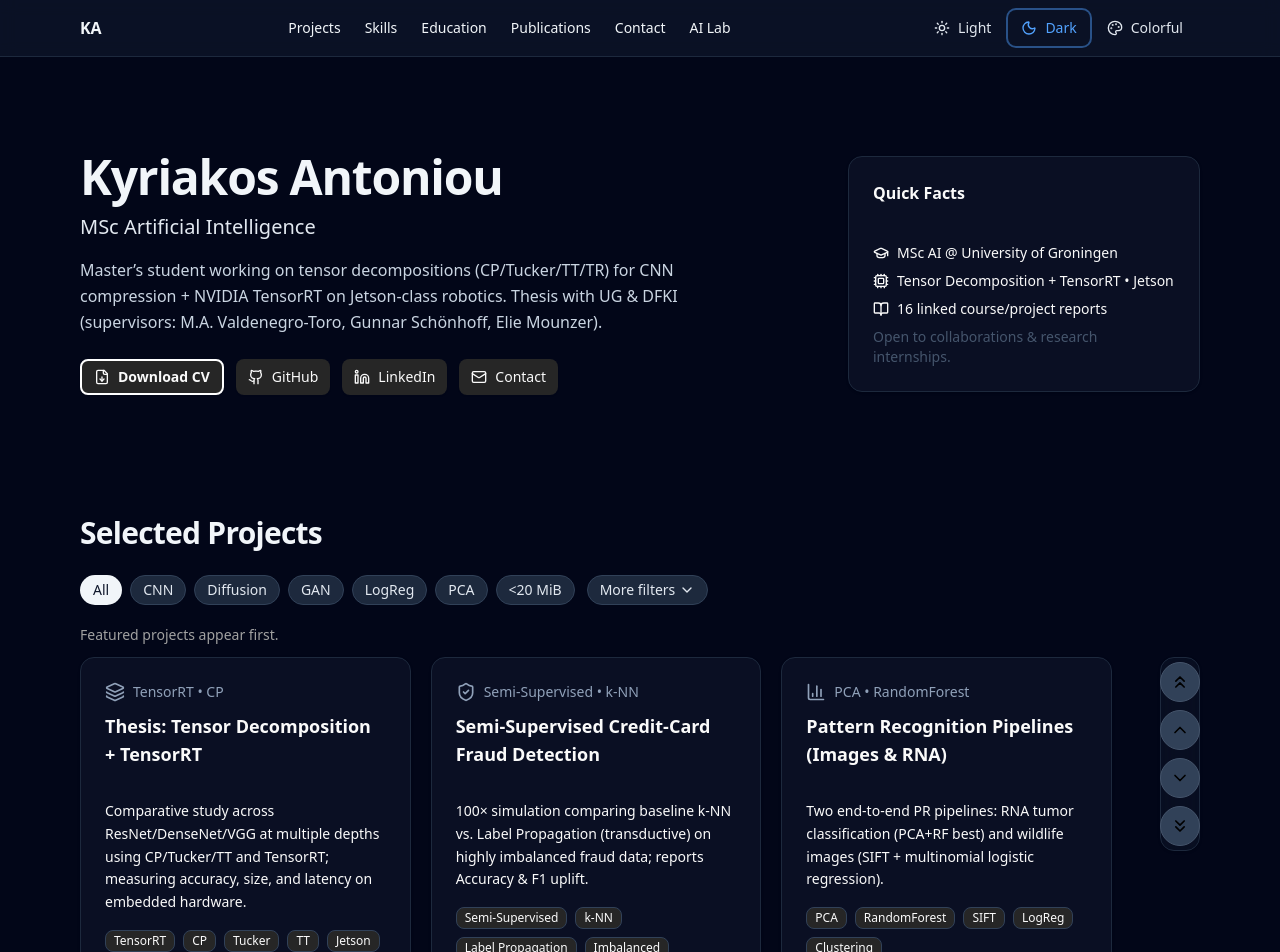
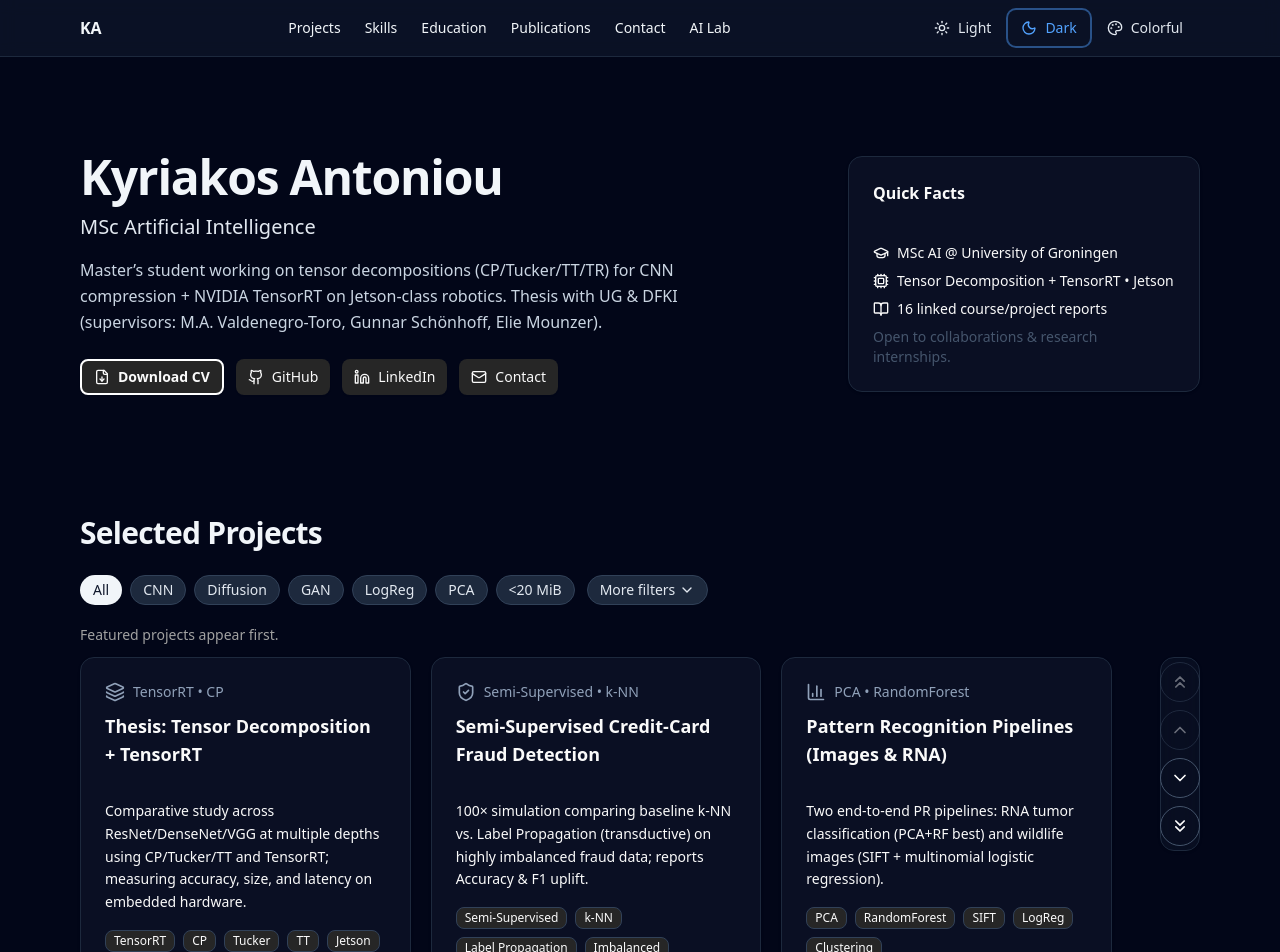
Before and after one commit to UnknownGamerYT/ai-portfolio, a Next.js app: page / in a window 1280 px wide. Shown: the top 952 px of the page. Built offline with nearby package versions, Linux system fonts and the light colour scheme.

Commit message:
Updated rail

```diff
--- a/src/app/page.tsx
+++ b/src/app/page.tsx
@@ -320,116 +320,148 @@ const ProjectCard = ({ p, isColorful = false }: { p: Project; isColorful?: boole
 
 // ---------------- Page ----------------
 export default function Portfolio() {
-  // theming
+  // --- state, refs, memos, effects, and inner components (before markup) ---
+
   type Theme = "light" | "dark" | "colorful";
+  const RAIL_TWEEN_MS = 540; // ← increase for slower (e.g., 600)
+  const RAIL_EASE = "cubic-bezier(0.22,1,0.36,1)"; // try "ease-in-out" for gentler
   const pendingIndexRef = React.useRef<number | null>(null);
   const HEADER_OFFSET = 80;
-  const raf2Ref = React.useRef<number | null>(null);
-  const [showAllTags, setShowAllTags] = React.useState<boolean>(false);
+
+  const [theme, setTheme] = React.useState<Theme>("dark");
+  const [showAllTags, setShowAllTags] = React.useState(false);
   const [selectedTags, setSelectedTags] = React.useState<Set<string>>(new Set());
-  // convenience flag
   const isAll = selectedTags.size === 0;
-  const [visibleCount, setVisibleCount] = React.useState<number>(3);
+  const [visibleCount, setVisibleCount] = React.useState(3);
+  // ⬇️ add these near your other refs/state
+  const railRef = React.useRef<HTMLDivElement | null>(null);
+  const animateNextRef = React.useRef(false);
 
-  // collect & rank tags by frequency (desc), then alphabetically
-  const { topTags, restTags, allTags } = React.useMemo(() => {
+  // ⬇️ helper: set transform + optionally animate
+  const setRailTransform = React.useCallback((y: number, animate: boolean) => {
+    const el = railRef.current;
+    if (!el) return;
+    el.style.transition = animate ? `transform ${RAIL_TWEEN_MS}ms ${RAIL_EASE}` : "transform 0s";
+    el.style.transform = `translate3d(0, ${y}px, 0)`;
+  }, []);
+
+  // collect & rank tags; stable because `projects` is a module constant
+  const { topTags, restTags } = React.useMemo(() => {
     const counts = new Map<string, number>();
     projects.forEach((p) => p.tags.forEach((t) => counts.set(t, (counts.get(t) || 0) + 1)));
-
     const sortedTags = Array.from(counts.entries())
       .sort((a, b) => (b[1] - a[1]) || a[0].localeCompare(b[0]))
       .map(([t]) => t);
-
     const tops = sortedTags.slice(0, 6);
     const rest = sortedTags.slice(6);
-
-    return { topTags: ["All", ...tops], restTags: rest, allTags: ["All", ...sortedTags] };
-  }, [projects]);
+    return { topTags: ["All", ...tops], restTags: rest };
+  }, []);
 
   const sorted = React.useMemo(() => {
     const arr = [...projects];
-    arr.sort((a: Project, b: Project) => Number(!!b.featured) - Number(!!a.featured));
+    arr.sort((a, b) => Number(!!b.featured) - Number(!!a.featured));
     return arr;
-  }, [projects]);
+  }, []);
 
   const shown = React.useMemo(() => {
-    if (selectedTags.size === 0) return sorted; // "All"
-    return sorted.filter((p) => p.tags.some((t) => selectedTags.has(t))); // OR logic
+    if (selectedTags.size === 0) return sorted;
+    return sorted.filter((p) => p.tags.some((t) => selectedTags.has(t)));
   }, [selectedTags, sorted]);
 
   const shownNow = React.useMemo(() => shown.slice(0, visibleCount), [shown, visibleCount]);
   const nextPreview = React.useMemo(() => shown.slice(visibleCount, visibleCount + 3), [shown, visibleCount]);
   const hasMore = shown.length > visibleCount;
-  const [railY, setRailY] = React.useState(0);
-
+      // ⬇️ recompute position, then apply transform
   const syncRailToLast = React.useCallback(() => {
     const lastIdx = Math.max(0, Math.min(visibleCount - 1, shown.length - 1));
+    animateNextRef.current = true; // make the next sync tween from old->new
     const lastEl = document.querySelector<HTMLElement>(`[data-pindex="${lastIdx}"]`);
     const railAnchor = document.getElementById("rail-anchor");
     if (!lastEl || !railAnchor) return;
+    const desired = lastEl.getBoundingClientRect().top - railAnchor.getBoundingClientRect().top;
+    const y = Math.max(0, Math.round(desired));
+    setRailTransform(y, animateNextRef.current);
+    animateNextRef.current = false; // consume the one-shot animation flag
+  }, [visibleCount, shown.length, setRailTransform]);
+  // ONE effect to handle theme toggle, initial/changed syncs, listeners, fonts, fallback
+  React.useEffect(() => {
+  // dark class toggle
+  document.documentElement.classList.toggle("dark", theme === "dark");
 
-    const desired = lastEl.getBoundingClientRect().top - railAnchor.getBoundingClientRect().top;
-    setRailY(Math.max(0, Math.round(desired)));
-  }, [visibleCount, shown.length]);
+  // scroll to first newly visible card (if any)
+  const topIdx = pendingIndexRef.current;
+  if (topIdx != null) {
+    const el = document.querySelector<HTMLElement>(`[data-pindex="${topIdx}"]`);
+    if (el) {
+      window.scrollTo({
+        top: el.getBoundingClientRect().top + window.scrollY - HEADER_OFFSET,
+        behavior: "smooth",
+      });
+    }
+    pendingIndexRef.current = null;
+  }
 
-  React.useLayoutEffect(() => {
-    // place the rail at the correct position on first render
-    syncRailToLast();
-  }, [syncRailToLast]);
+  // rAF-throttled scroll: follow instantly (no tween)
+  let ticking = false, raf1 = 0, raf2 = 0, fallback = 0;
+  const onScroll = () => {
+    if (!ticking) {
+      ticking = true;
+      requestAnimationFrame(() => {
+        // scrolling should NOT tween
+        animateNextRef.current = false;
+        syncRailToLast();
+        ticking = false;
+      });
+    }
+  };
 
-  const [theme, setTheme] = React.useState<Theme>("dark");
+  const syncAfterLayout = () => {
+    cancelAnimationFrame(raf1); cancelAnimationFrame(raf2);
+    raf1 = requestAnimationFrame(() => { raf2 = requestAnimationFrame(syncRailToLast); });
+  };
 
-  React.useEffect(() => {
-    const root = document.documentElement;
-    if (theme === "dark") root.classList.add("dark");
-    else root.classList.remove("dark");
-  }, [theme]);
+  const onResize = () => { animateNextRef.current = false; syncAfterLayout(); };
 
-  React.useEffect(() => {
-    const topIdx = pendingIndexRef.current;
+  window.addEventListener("scroll", onScroll, { passive: true });
+  window.addEventListener("resize", onResize);
+  window.addEventListener("orientationchange", onResize);
 
-    // Scroll PAGE to the first newly visible card (as before)
-    if (topIdx != null) {
-      const topEl = document.querySelector<HTMLElement>(`[data-pindex="${topIdx}"]`);
-      if (topEl) {
-        const top = topEl.getBoundingClientRect().top + window.scrollY - HEADER_OFFSET;
-        window.scrollTo({ top, behavior: "smooth" });
-      }
-    }
+  // avoid font-load jumps
+  (document as unknown as { fonts?: { ready?: Promise<void> } }).fonts?.ready?.then(syncAfterLayout);
 
-    // Try after layout, then again once the smooth scroll settles
-    // (double rAF = next paint; debounced scroll = after motion)
-    const raf1 = requestAnimationFrame(() => {
-      raf2Ref.current = requestAnimationFrame(() => {
-        syncRailToLast();
-      });
-    });
+  // initial + fallback sync
+  syncAfterLayout();
+  fallback = window.setTimeout(syncRailToLast, 450) as unknown as number;
 
-    let debounce: number | undefined;
-    const onScroll = () => {
-      if (debounce) window.clearTimeout(debounce);
-      debounce = window.setTimeout(syncRailToLast, 120);
-    };
-    window.addEventListener("scroll", onScroll, { passive: true });
-
-    const fallback = window.setTimeout(syncRailToLast, 450);
-
-    pendingIndexRef.current = null;
+  return () => {
+    cancelAnimationFrame(raf1); cancelAnimationFrame(raf2);
+    window.removeEventListener("scroll", onScroll);
+    window.removeEventListener("resize", onResize);
+    window.removeEventListener("orientationchange", onResize);
+    if (fallback) clearTimeout(fallback);
+  };
+}, [theme, showAllTags, selectedTags, visibleCount, shown.length, syncRailToLast]);
 
 
-    return () => {
-      cancelAnimationFrame(raf1);
-      if (raf2Ref.current != null) cancelAnimationFrame(raf2Ref.current);
-      raf2Ref.current = null;
 
-      window.removeEventListener("scroll", onScroll);
-      if (debounce) window.clearTimeout(debounce);
-      window.clearTimeout(fallback);
-    };
-  }, [visibleCount, syncRailToLast]);
 
-  // --- Right-side arrow rail (matches filter buttons) ---
+  // --- Right-side arrow rail (no animations; instant re-measure after clicks) ---
   const ArrowRail: React.FC<{ className?: string }> = ({ className = "" }) => {
+    // queue a double-RAF measure after any click that changes layout
+    const raf1 = React.useRef<number | null>(null);
+    const raf2 = React.useRef<number | null>(null);
+    const queueSync = React.useCallback(() => {
+      if (raf1.current) cancelAnimationFrame(raf1.current);
+      if (raf2.current) cancelAnimationFrame(raf2.current);
+      raf1.current = requestAnimationFrame(() => {
+        raf2.current = requestAnimationFrame(syncRailToLast);
+      });
+    }, [syncRailToLast]);
+    React.useEffect(() => () => {
+      if (raf1.current) cancelAnimationFrame(raf1.current);
+      if (raf2.current) cancelAnimationFrame(raf2.current);
+    }, []);
+
     const canStepUpOne = visibleCount > 3;
     const canStepUpAll = visibleCount > 3;
     const canStepDownOne = shown.length > visibleCount;
@@ -443,41 +475,39 @@ export default function Portfolio() {
       cx(
         baseBtn,
         theme === "colorful"
-          ? cx(HERO_BTN, "border-0") // same as selected filter chip
-          : "bg-slate-100 hover:bg-slate-200 border border-slate-300 " +
-            "dark:bg-slate-700 dark:hover:bg-slate-600 dark:border-slate-600",
-        !enabled && "pointer-events-none"
+          ? "bg-transparent border border-white hover:bg-white/10"
+          : "bg-transparent border border-slate-300 hover:bg-slate-200 dark:border-slate-600 dark:hover:bg-slate-700",
+        !enabled && "opacity-40 pointer-events-none"
       );
 
     return (
-      <motion.div
-        layout
+      <div
         className={cx(
           "flex flex-col items-center gap-2 p-1 rounded-xl backdrop-blur",
           theme === "colorful"
-            ? cx(AURORA_SOFT, "border-0 shadow-sm", TXT_ON_SOFT) // same as unselected filter chip
+            ? cx(AURORA_SOFT, "border-0 shadow-sm", TXT_ON_SOFT) // match unselected filter chip
             : "bg-white/70 dark:bg-slate-900/50 border border-slate-200 dark:border-slate-800 shadow-sm",
+          "transition-none", // <- ensure no CSS transitions on the container
           className
         )}
-        initial={{ opacity: 0, y: 8 }}
-        animate={{ opacity: 1, y: 0 }}
-        transition={{ duration: 0.22 }}
       >
-        {/* Go ALL the way up (collapse to 3) */}
+        {/* ALL UP */}
         <button
           aria-label="Show first 3"
           className={btnCx(canStepUpAll)}
           onClick={() => {
             document.getElementById("projects")?.scrollIntoView({ behavior: "smooth", block: "start" });
             setVisibleCount(3);
+            animateNextRef.current = true; // make the next sync tween from old->new
             pendingIndexRef.current = 0;
+            queueSync();
           }}
           disabled={!canStepUpAll}
         >
-          <ChevronsUp className="w-5 h-5 text-black dark:text-black" />
+          <ChevronsUp className="w-5 h-5 text-black dark:text-white" />
         </button>
 
-        {/* Step UP (show 6 fewer) */}
+        {/* UP 6 fewer */}
         <button
           aria-label="Show 6 fewer"
           className={btnCx(canStepUpOne)}
@@ -487,46 +517,52 @@ export default function Portfolio() {
               pendingIndexRef.current = Math.max(0, next - 6);
               return next;
             });
+            animateNextRef.current = true; // make the next sync tween from old->new
+            queueSync();
           }}
           disabled={!canStepUpOne}
         >
-          <ChevronUp className="w-5 h-5 text-black dark:text-black" />
+          <ChevronUp className="w-5 h-5 text-black dark:text-white" />
         </button>
 
-        {/* Step DOWN (show 6 more) */}
+        {/* DOWN 6 more */}
         <button
           aria-label="Show 6 more"
           className={btnCx(canStepDownOne)}
           onClick={() => {
             setVisibleCount((c) => {
-              pendingIndexRef.current = c;
+              pendingIndexRef.current = c; // first newly visible index
               return Math.min(c + 6, shown.length);
             });
+            animateNextRef.current = true; // make the next sync tween from old->new
+            queueSync();
           }}
           disabled={!canStepDownOne}
         >
-          <ChevronDown className="w-5 h-5 text-black dark:text-black" />
+          <ChevronDown className="w-5 h-5 text-black dark:text-white" />
         </button>
 
-        {/* Go ALL the way down (show all) */}
+        {/* ALL DOWN */}
         <button
           aria-label="Show all"
           className={btnCx(canStepDownAll)}
           onClick={() => {
-            if (shown.length - visibleCount <= 6) {
-              pendingIndexRef.current = visibleCount;
-            }
+            if (shown.length - visibleCount <= 6) pendingIndexRef.current = visibleCount;
             setVisibleCount(shown.length);
+            animateNextRef.current = true; // make the next sync tween from old->new
+            queueSync();
           }}
           disabled={!canStepDownAll}
         >
-          <ChevronsDown className="w-5 h-5 text-black dark:text-black" />
+          <ChevronsDown className="w-5 h-5 text-black dark:text-white" />
         </button>
-      </motion.div>
+      </div>
     );
   };
 
 
+
+  // --- Theme toggle (3-way) ---
   const ThemeToggle: React.FC<{
     theme: "light" | "dark" | "colorful";
     setTheme: (t: "light" | "dark" | "colorful") => void;
@@ -557,41 +593,23 @@ export default function Portfolio() {
 
     return (
       <div role="group" aria-label="Theme" className="inline-flex items-center gap-1 p-1 rounded-lg bg-transparent">
-        <button
-          type="button"
-          aria-pressed={theme === "light"}
-          title="Light"
-          className={itemCx("light")}
-          onClick={() => theme !== "light" && setTheme("light")}
-        >
+        <button type="button" aria-pressed={theme === "light"} title="Light" className={itemCx("light")} onClick={() => theme !== "light" && setTheme("light")}>
           <Sun className="w-4 h-4" />
           <span className="hidden sm:inline">Light</span>
         </button>
-
-        <button
-          type="button"
-          aria-pressed={theme === "dark"}
-          title="Dark"
-          className={itemCx("dark")}
-          onClick={() => theme !== "dark" && setTheme("dark")}
-        >
+        <button type="button" aria-pressed={theme === "dark"} title="Dark" className={itemCx("dark")} onClick={() => theme !== "dark" && setTheme("dark")}>
           <Moon className="w-4 h-4" />
           <span className="hidden sm:inline">Dark</span>
         </button>
-
-        <button
-          type="button"
-          aria-pressed={theme === "colorful"}
-          title="Colorful"
-          className={itemCx("colorful")}
-          onClick={() => theme !== "colorful" && setTheme("colorful")}
-        >
+        <button type="button" aria-pressed={theme === "colorful"} title="Colorful" className={itemCx("colorful")} onClick={() => theme !== "colorful" && setTheme("colorful")}>
           <Palette className="w-4 h-4" />
           <span className="hidden sm:inline">Colorful</span>
         </button>
       </div>
     );
   };
+
+  // --- markup starts below (Nav/Hero/Sections/...)
 
   return (
     <div
@@ -758,6 +776,7 @@ export default function Portfolio() {
                         });
                       }
                       setVisibleCount(3);
+                      animateNextRef.current = true; // make the next sync tween from old->new
                     }}
                     aria-pressed={active}
                     className={cx(
@@ -854,6 +873,7 @@ export default function Portfolio() {
                     pendingIndexRef.current = c;
                     return Math.min(c + 3, shown.length);
                   })
+
                 }
                 className="mt-3 grid md:grid-cols-2 lg:grid-cols-3 gap-5 cursor-pointer select-none"
               >
@@ -932,17 +952,15 @@ export default function Portfolio() {
           {/* RIGHT-SIDE RAIL (desktop/tablet) */}
           <div className="hidden md:block md:w-10">
             <div className="sticky top-24">
-              {/* invisible reference for measuring rail's top */}
+              {/* reference for measuring rail's top */}
               <div id="rail-anchor" />
-              <motion.div
-                animate={{ y: railY }}
-                transition={{ type: "spring", stiffness: 200, damping: 30 }}
-                className="will-change-transform"
-              >
+              {/* this element is the ONLY thing we translate */}
+              <div ref={railRef} className="will-change-transform" style={{ transform: "translate3d(0,0,0)" }}>
                 <ArrowRail />
-              </motion.div>
+              </div>
             </div>
           </div>
+
 
           {/* FLOATING RAIL (mobile) */}
           <div className="md:hidden fixed right-3 bottom-24 z-40">
```
